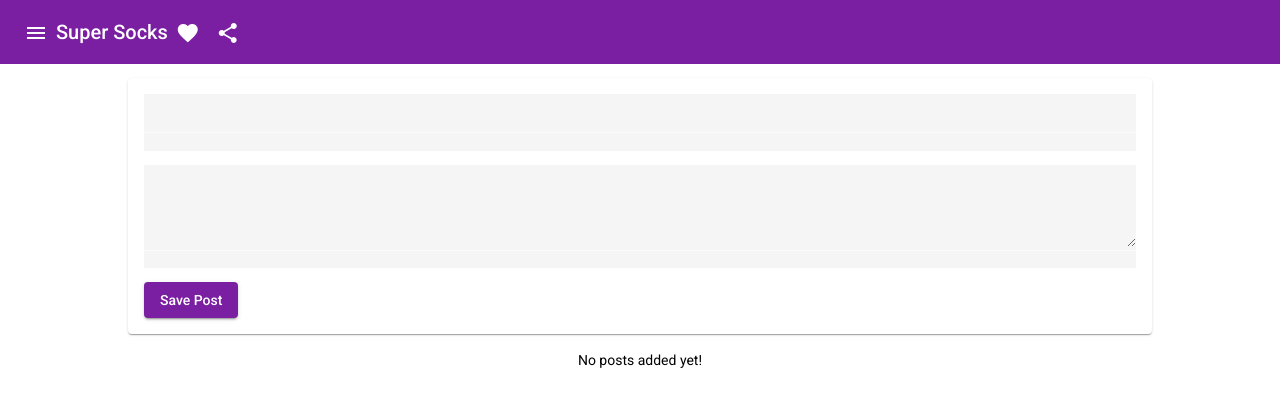
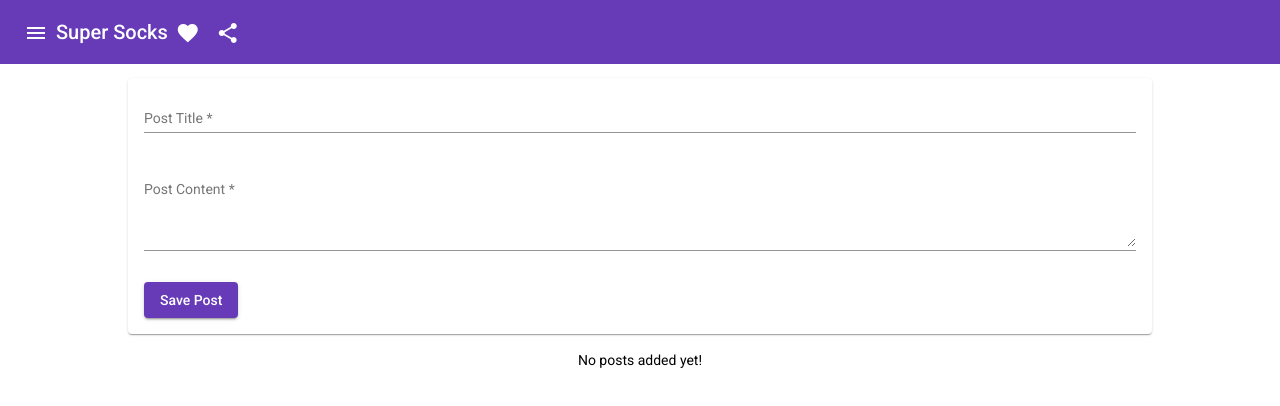
Before and after one commit to CrimsonCoder42/MEAN_stack_Project, an Angular app in the folder my-project/: page / in a window 1280 px wide. Shown: the top 406 px of the page. Built offline with nearby package versions, Linux system fonts and the light colour scheme.

Commit message:
ready for Node

```diff
--- a/my-project/angular.json
+++ b/my-project/angular.json
@@ -23,7 +23,7 @@
               "src/assets"
             ],
             "styles": [
-              "./node_modules/@angular/material/prebuilt-themes/purple-green.css",
+              "./node_modules/@angular/material/prebuilt-themes/deeppurple-amber.css",
               "src/styles.css"
             ],
             "scripts": []
--- a/my-project/src/app/app.component.html
+++ b/my-project/src/app/app.component.html
@@ -1,5 +1,5 @@
 <app-header></app-header>
 <main>
-  <app-post-create (postCreated)="onPostAdded($event)"></app-post-create>
-  <app-post-list [posts]="storedPosts"></app-post-list>
+  <app-post-create></app-post-create>
+  <app-post-list></app-post-list>
 </main>
--- a/my-project/src/app/app.component.ts
+++ b/my-project/src/app/app.component.ts
@@ -8,9 +8,5 @@ import { Post } from './posts/post.model';
   styleUrls: ['./app.component.css']
 })
 export class AppComponent {
-  storedPosts: Post[] = [];
 
-  onPostAdded(post) {
-    this.storedPosts.push(post);
-  }
 }
--- a/my-project/src/app/posts/post-create/post-create.component.css
+++ b/my-project/src/app/posts/post-create/post-create.component.css
@@ -1,15 +1,10 @@
 mat-form-field{
-  background-color: whitesmoke;
-  color: black;
   margin-bottom: 1em;
 }
 
 mat-card {
-  background-color: white;
-  color: black;
   margin-top: 1em;
 }
-
 
 mat-form-field,
 textarea {
--- a/my-project/src/app/posts/post-create/post-create.component.html
+++ b/my-project/src/app/posts/post-create/post-create.component.html
@@ -7,6 +7,7 @@
           name="title"
           ngModel
           required
+          placeholder="Post Title"
           #title="ngModel">
           <mat-error *ngIf="title.invalid"> Please enter a post title</mat-error>
         </mat-form-field>
@@ -17,6 +18,7 @@
           name="content"
           ngModel
           required
+          placeholder="Post Content"
           #content="ngModel"></textarea>
           <mat-error *ngIf="content.invalid"> Please enter a post title</mat-error>
       </mat-form-field>
--- a/my-project/src/app/posts/post-create/post-create.component.ts
+++ b/my-project/src/app/posts/post-create/post-create.component.ts
@@ -1,7 +1,8 @@
-import  { Component, EventEmitter, Output } from '@angular/core';
+import  { Component } from '@angular/core';
 
 import { Post } from '../post.model';
 import { NgForm } from '@angular/forms';
+import { PostsService } from '../posts.service';
 @Component({
   selector: 'app-post-create',
   templateUrl: './post-create.component.html',
@@ -10,16 +11,14 @@ import { NgForm } from '@angular/forms';
 export class PostCreateComponent {
   enteredTitle = '';
   enteredContent = '';
-  @Output() postCreated = new EventEmitter<Post>();
+
+  constructor(public postsService: PostsService) {}
 
   onAddPost(form: NgForm) {
     if (form.invalid) {
       return;
     }
-    const post: Post = {
-      title: form.value.title,
-      content: form.value.content
-    };
-    this.postCreated.emit(post);
+    this.postsService.addPost(form.value.title, form.value.content);
+    form.resetForm();
   }
 }
--- a/my-project/src/app/posts/post-list/post-list.component.html
+++ b/my-project/src/app/posts/post-list/post-list.component.html
@@ -4,6 +4,10 @@
       {{ post.title }}
     </mat-expansion-panel-header>
     <p>{{ post.content }}</p>
+    <mat-action-row>
+        <button mat-button color="primary"> Edit</button>
+        <button mat-button color="warn"> Delete</button>
+      </mat-action-row>>
   </mat-expansion-panel>
 </mat-accordion>
 <p class="info-text mat-body-1" *ngIf="posts.length <= 0"> No posts added yet! </p>
--- a/my-project/src/app/posts/post-list/post-list.component.ts
+++ b/my-project/src/app/posts/post-list/post-list.component.ts
@@ -1,4 +1,5 @@
-import { Component, Input, OnInit } from "@angular/core";
+import { Component, OnInit, OnDestroy } from "@angular/core";
+import { Subscription } from 'rxjs';
 
 import { Post } from '../post.model';
 import { PostsService } from '../posts.service'
@@ -9,14 +10,22 @@ import { PostsService } from '../posts.service'
   styleUrls: ['./post-list.component.css']
 })
 
-export class PostListComponent implements OnInit {
+export class PostListComponent implements OnInit, OnDestroy {
 
-  @Input() posts: Post[] = [];
+  posts: Post[] = [];
+  private postsSub: Subscription;
 
   constructor(public postsService: PostsService) {}
 
   ngOnInit() {
     this.posts = this.postsService.getPosts();
+    this.postsSub = this.postsService.getPostUpdateListener()
+      .subscribe((posts: Post[]) => {
+        this.posts = posts;
+      });
+  }
+  ngOnDestroy() {
+    this.postsSub.unsubscribe();
   }
 
 }
--- a/my-project/src/app/posts/posts.service.ts
+++ b/my-project/src/app/posts/posts.service.ts
@@ -1,4 +1,5 @@
 import { Injectable } from '@angular/core';
+import { Subject } from 'rxjs';
 
 import { Post } from './post.model'
 
@@ -6,14 +7,20 @@ import { Post } from './post.model'
 
 export class PostsService {
   private posts: Post[] = [];
+  private postsUpdated = new Subject<Post[]> ();
 
   //https://developer.mozilla.org/en-US/docs/Web/JavaScript/Reference/Operators/Spread_syntax
   getPosts() {
     return [...this.posts];
   }
 
+  getPostUpdateListener() {
+    return this.postsUpdated.asObservable();
+  }
+
   addPost(title: string, content: string) {
     const post: Post = {title: title, content: content}
-    this.posts.push(post)
+    this.posts.push(post);
+    this.postsUpdated.next([...this.posts]);
   }
 }
```
